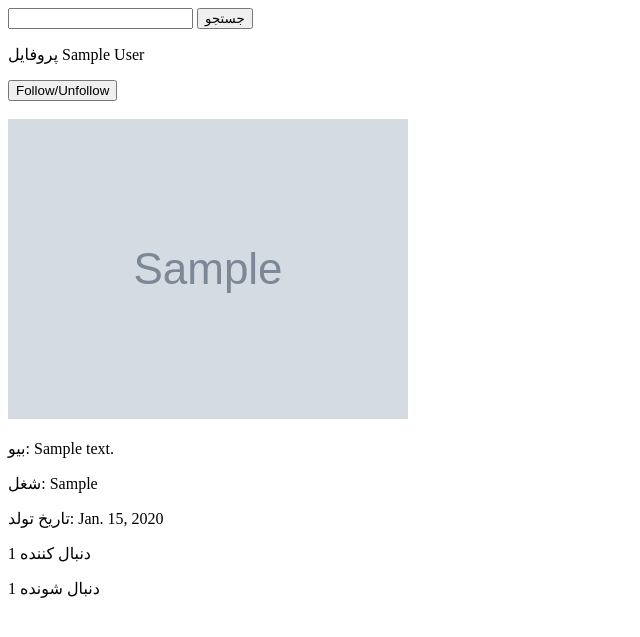
After one commit to erfanscode/my-social, a Django app: a page that uses social/templates/user/user_detail.html in a window 1280 px wide. The commit adds this page. Shown: the top 637 px of the page, without its empty margins (0-640 px from the left). Run offline with Django 5.2, Linux system fonts and the light colour scheme; a user stored in the database is signed in; tables that the repository leaves empty hold one stand-in row (values such as "Sample post"); grey boxes marked "Sample" are stand-in pictures; some libraries are stand-ins or nearby versions.

Commit message:
add user detail profile page

```diff
--- a/social/models.py
+++ b/social/models.py
@@ -13,6 +13,9 @@ class User(AbstractUser):
     job = models.CharField(max_length=120, null=True, blank=True, verbose_name="شغل")
     phone = models.CharField(max_length=11, verbose_name="موبایل")
     following = models.ManyToManyField('self', through='Contact', related_name='followers', symmetrical=False)
+
+    def get_absolute_url(self):
+        return reverse("social:user_detail", args=[self.username])
 
 
 class Post(models.Model):
--- /dev/null
+++ b/social/templates/user/user_detail.html
@@ -0,0 +1,28 @@
+{% extends 'parent/base.html' %}
+{% load thumbnail %}
+{% load static %}
+{% block title %}{{ user.username }}{% endblock %}
+
+{% block content %}
+    <p>پروفایل {{ user.get_full_name }}</p>
+
+    <button>Follow/Unfollow</button>
+    <br><br>
+    {% if user.photo %}
+        <a href="{{ user.photo.url }}">
+            <img src="{% thumbnail user.photo 100x100 quality=80 %}">
+        </a>
+    {% else %}
+        <img src="{% static 'images/profile/765-default-avatar.png' %}" style="height: 100px; width: 100px;">
+    {% endif %}
+
+    <p> بیو: {{ user.bio|default:'وارد نشده'}}</p>
+    <p> شغل: {{ user.job|default:'وارد نشده'}}</p>
+    <p> تاریخ تولد: {{ user.date_of_birth|default:'وارد نشده'}}</p>
+
+    {% with total_followers=user.followers.count total_followings=user.following.count %}
+        <p>{{ total_followers }} دنبال کننده</p>
+        <p>{{ total_followings }} دنبال شونده</p>
+    {% endwith %}
+
+{% endblock %}
--- a/social/templates/user/user_list.html
+++ b/social/templates/user/user_list.html
@@ -13,7 +13,7 @@
             <img src="{% static 'images/profile/765-default-avatar.png' %}" style="height: 100px; width: 100px;">
         {% endif %}
 
-        <a href="#">
+        <a href="{{ user.get_absolute_url }}">
             <p>{{ user.username }}</p>
         </a>
     {% endfor %}
--- a/social/urls.py
+++ b/social/urls.py
@@ -30,4 +30,5 @@ urlpatterns = [
     path("liked_post/", views.like_post, name='like_post'),
     path("save_post/", views.save_post, name='save_post'),
     path("user/", views.user_list, name='user_list'),
+    path("user/<username>", views.user_detail, name='user_detail'),
 ]
--- a/social/views.py
+++ b/social/views.py
@@ -187,3 +187,9 @@ def user_list(request):
     # view for show users list
     users = User.objects.filter(is_active=True)
     return render(request, "user/user_list.html", {"users": users})
+
+@login_required
+def user_detail(request, username):
+    # view for show user detail
+    user = get_object_or_404(User, username=username, is_active=True)
+    return render(request, "user/user_detail.html", {"user": user})
```
